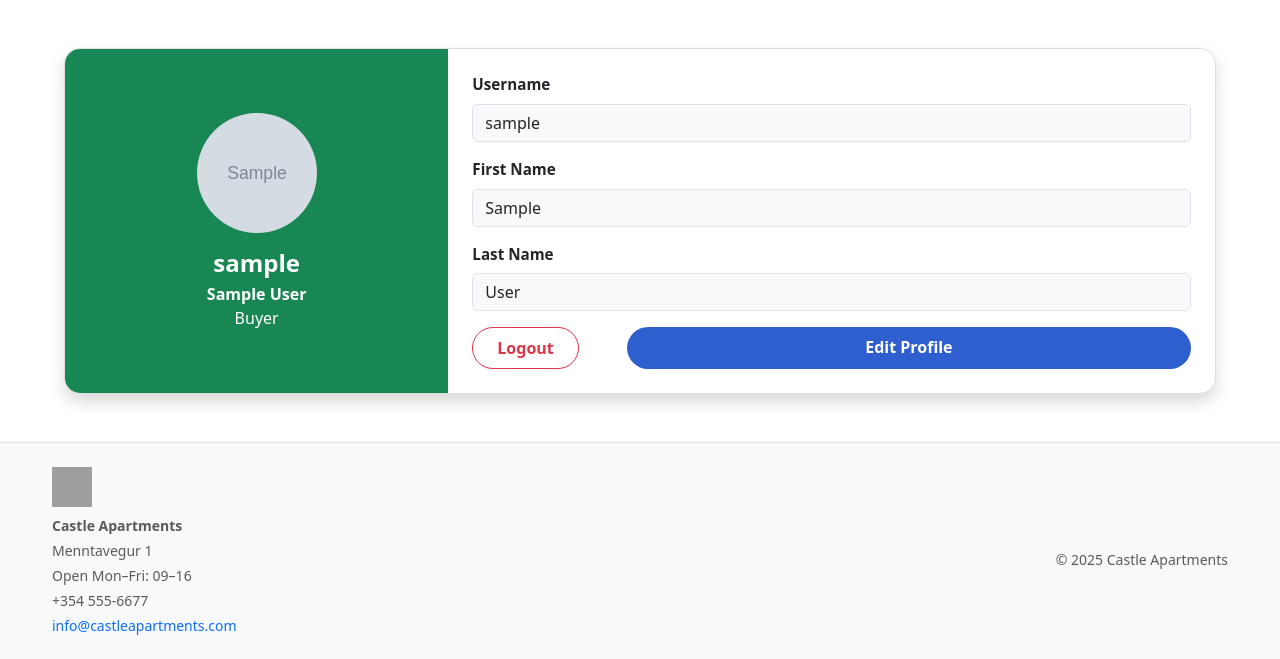
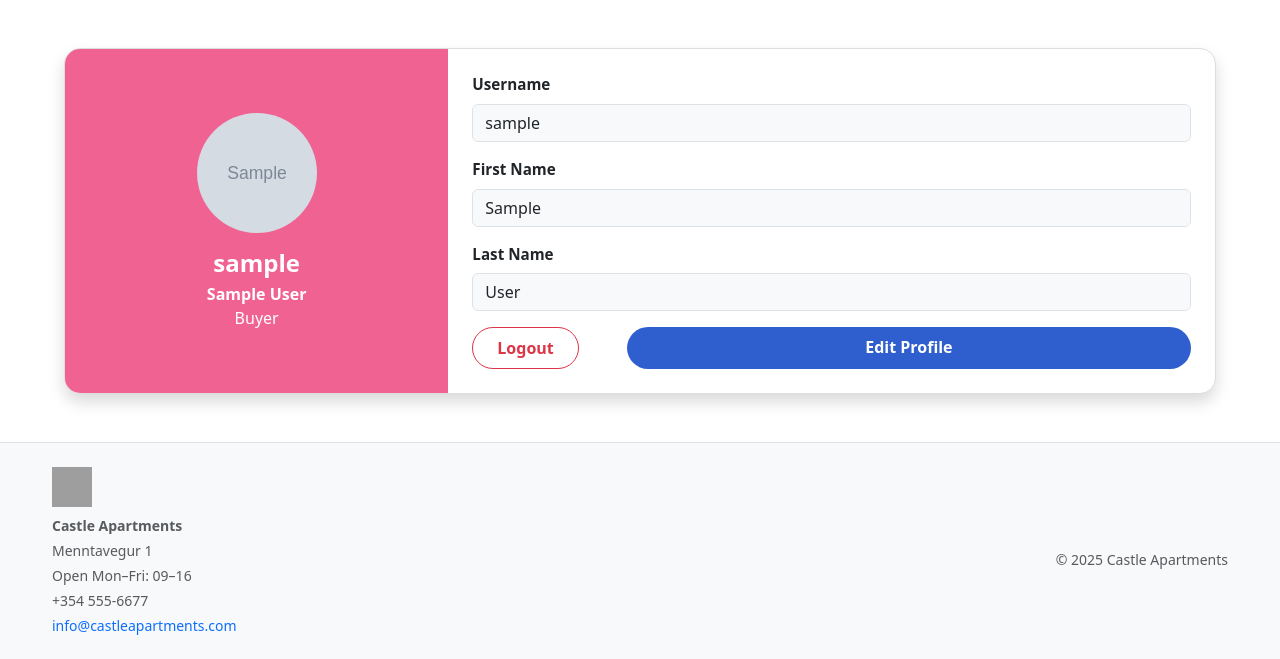
Before and after one commit to clausen2502/Verklegt2, a Django app: page /user/profile/ in a window 1280 px wide. Shown: the part 67-726 px from the top of the page. Run offline with Django 5.2, Linux system fonts and the light colour scheme; a user stored in the database is signed in; tables that the repository leaves empty hold one stand-in row (values such as "Sample post"); grey boxes marked "Sample" are stand-in pictures; some libraries are stand-ins or nearby versions; grey boxes are pictures that could not be loaded.

Commit message:
changed profile color

```diff
--- a/static/css/main.css
+++ b/static/css/main.css
@@ -581,3 +581,7 @@ button {
   object-fit: cover;
   border-radius: 50%;
 }
+
+.custom-bg {
+    background-color: #F06292;
+}
--- a/templates/user/profile_display.html
+++ b/templates/user/profile_display.html
@@ -6,7 +6,7 @@
     <div class="card shadow rounded-4 overflow-hidden">
         <div class="row g-0 align-items-stretch">
             <!-- Green profile summary -->
-            <div class="col-md-4 d-flex flex-column justify-content-center align-items-center bg-success text-white p-4">
+            <div class="col-md-4 d-flex flex-column justify-content-center align-items-center custom-bg text-white p-4">
                 <img src="{{ user.userprofile.profile_image.url }}" alt="Profile Image" class="profile-image mb-3">
                 <h4 class="fw-bold mb-1">{{ user.username }}</h4>
                 <h class="fw-semibold">{{ user.first_name }} {{ user.last_name }}</h>
--- a/templates/user/profile_edit.html
+++ b/templates/user/profile_edit.html
@@ -6,7 +6,7 @@
     <div class="card shadow rounded-4 overflow-hidden">
         <div class="row g-0">
             <!-- Left Profile Summary -->
-            <div class="col-md-4 d-flex flex-column justify-content-center align-items-center bg-success text-white p-4">
+            <div class="col-md-4 d-flex flex-column justify-content-center align-items-center custom-bg text-white p-4">
                 <img src="{{ user.userprofile.profile_image.url }}" alt="Profile Image" class="profile-image mb-3">
                 <h4 class="fw-bold">{{ user.username }}</h4>
                 <h5 class="fw-semibold">{{ user.first_name }} {{ user.last_name }}</h5>
```
